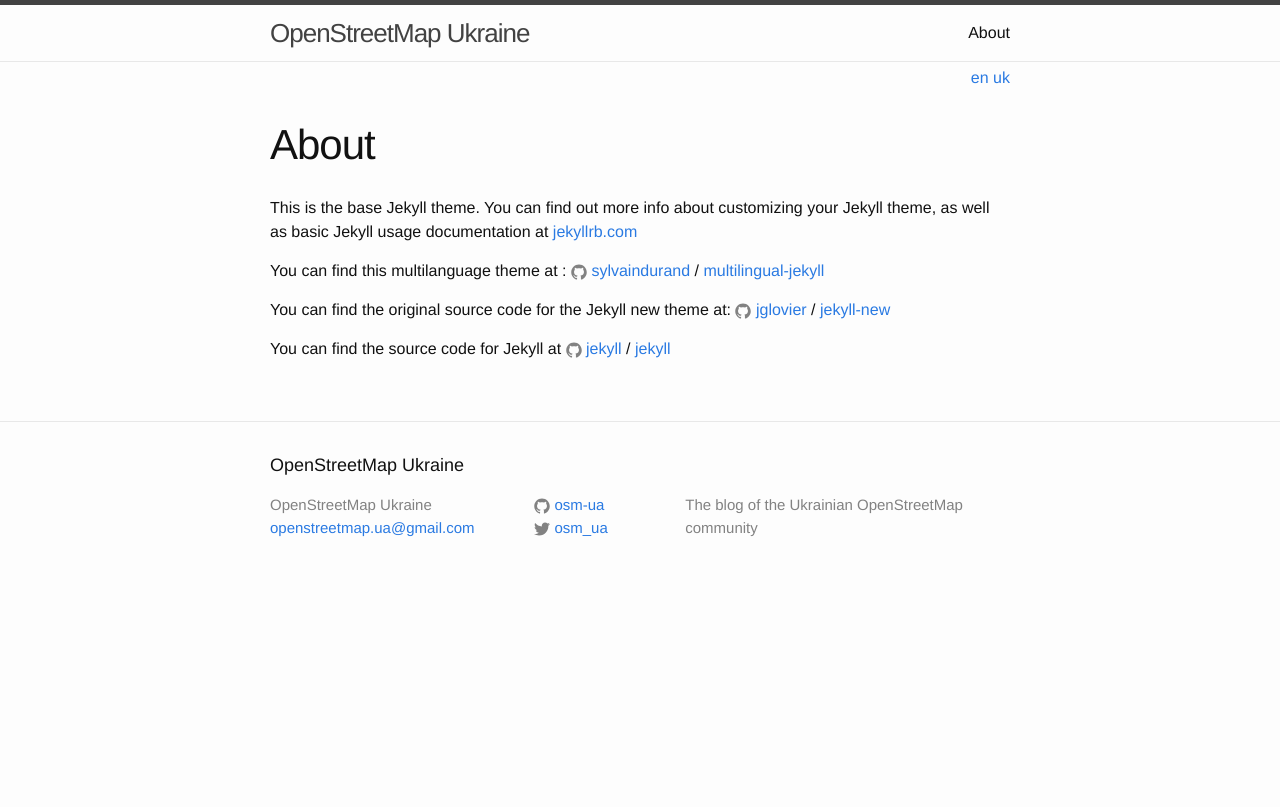
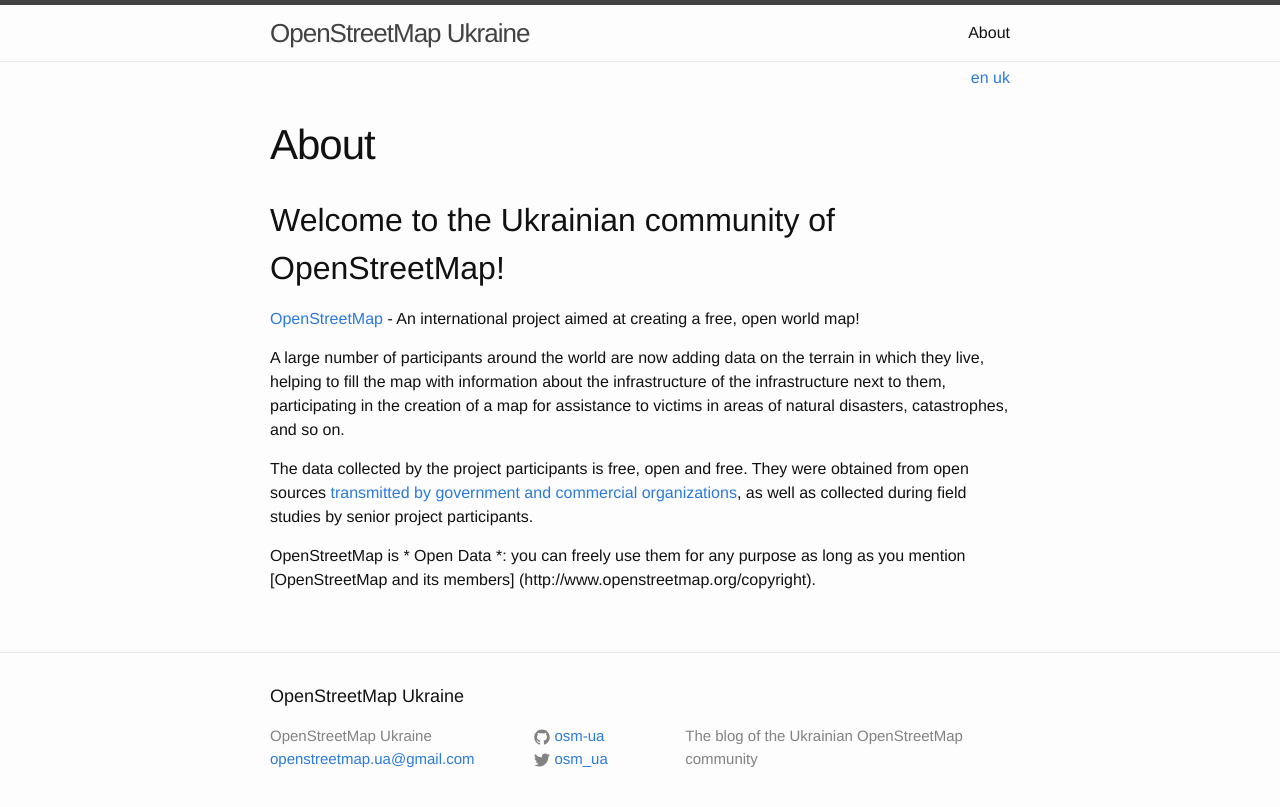
Before and after one commit to osm-ua/blog, a Jekyll site: the page built from about.md, in a window 1280 px wide. Shown: the top 807 px of the page. Built offline with Jekyll 4.4.1, drawn with Linux system fonts in a browser that asks for light colours.

Commit message:
чорнетка з автоматичним перекладом

```diff
--- a/about.md
+++ b/about.md
@@ -6,16 +6,12 @@
 lang: en
 ---
 
-This is the base Jekyll theme. You can find out more info about customizing your Jekyll theme, as well as basic Jekyll usage documentation at [jekyllrb.com](http://jekyllrb.com/)
+## Welcome to the Ukrainian community of OpenStreetMap!
 
-You can find this multilanguage theme at :
-{% include icon-github.html username="sylvaindurand" %} /
-[multilingual-jekyll](https://github.com/sylvaindurand/multilingual-jekyll)
+[OpenStreetMap](http://openstreetmap.org/) - An international project aimed at creating a free, open world map!
 
-You can find the original source code for the Jekyll new theme at:
-{% include icon-github.html username="jglovier" %} /
-[jekyll-new](https://github.com/jglovier/jekyll-new)
+A large number of participants around the world are now adding data on the terrain in which they live, helping to fill the map with information about the infrastructure of the infrastructure next to them, participating in the creation of a map for assistance to victims in areas of natural disasters, catastrophes, and so on.
 
-You can find the source code for Jekyll at
-{% include icon-github.html username="jekyll" %} /
-[jekyll](https://github.com/jekyll/jekyll)
+The data collected by the project participants is free, open and free. They were obtained from open sources [transmitted by government and commercial organizations](http://www.openstreetmap.org/copyright#contributors), as well as collected during field studies by senior project participants.
+
+OpenStreetMap is * Open Data *: you can freely use them for any purpose as long as you mention [OpenStreetMap and its members] (http://www.openstreetmap.org/copyright).
```
